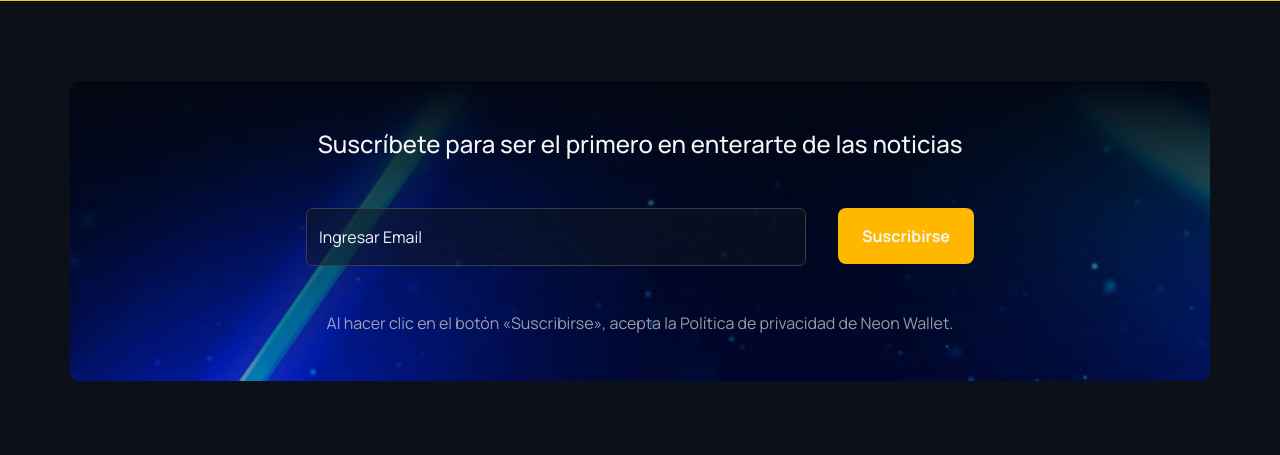
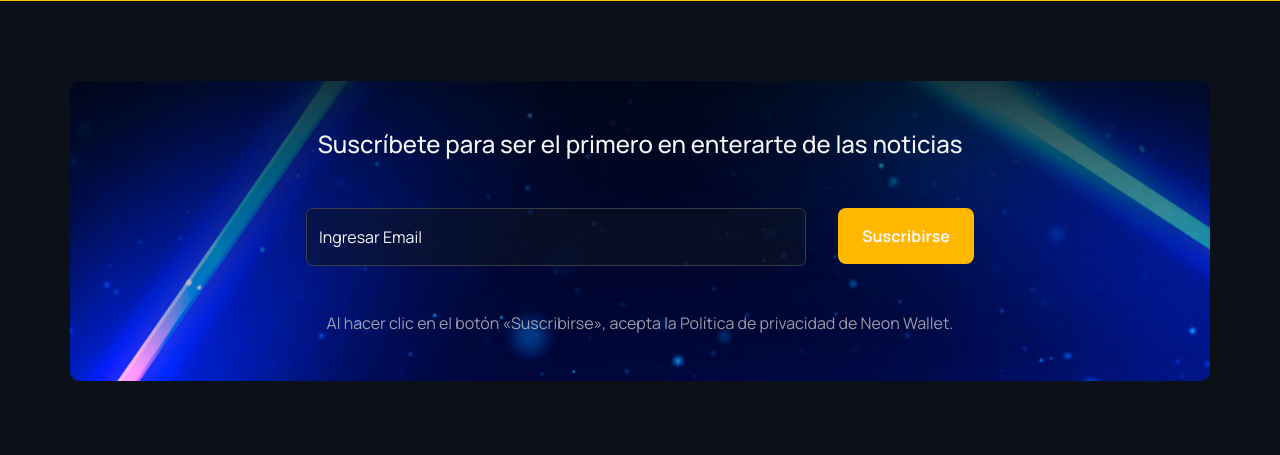
Before and after one commit to nicoarias47/neon_wallet, a website: page index.html in a window 1280 px wide. Shown: the part 4893-5348 px from the top of the page. Drawn offline with nearby package versions, Linux system fonts and the light colour scheme.

Commit message:
se modifico package.json

```diff
--- a/package.json
+++ b/package.json
@@ -1,7 +1,7 @@
 {
-  "name": "bs",
+  "name": "neon_wallet",
   "version": "1.0.0",
-  "description": "Neon\r Coder house - curso HTML",
+  "description": "pagina creada para el proyecto final de desarrollo web en coder house",
   "main": "index.js",
   "scripts": {
     "compile:sass": "sass --watch scss/style.scss css/style.css"
@@ -11,7 +11,7 @@
     "url": "git+https://github.com/nicoarias47/neon_wallet.git"
   },
   "keywords": [],
-  "author": "",
+  "author": "nicolas arias",
   "license": "ISC",
   "bugs": {
     "url": "https://github.com/nicoarias47/neon_wallet/issues"
--- a/scss/_index.scss
+++ b/scss/_index.scss
@@ -134,6 +134,9 @@
   background-image: url(../img/noticias.jpg);
   height: 300px;
   width: auto;
+  background-size: cover;
+  background-repeat: no-repeat;
+  background-position: 50% 15%;
   margin-top: 5rem;
   border-radius: 0.6rem;
   text-align: center;
```
Also changed, not shown: css/style.css, 2 other files.
